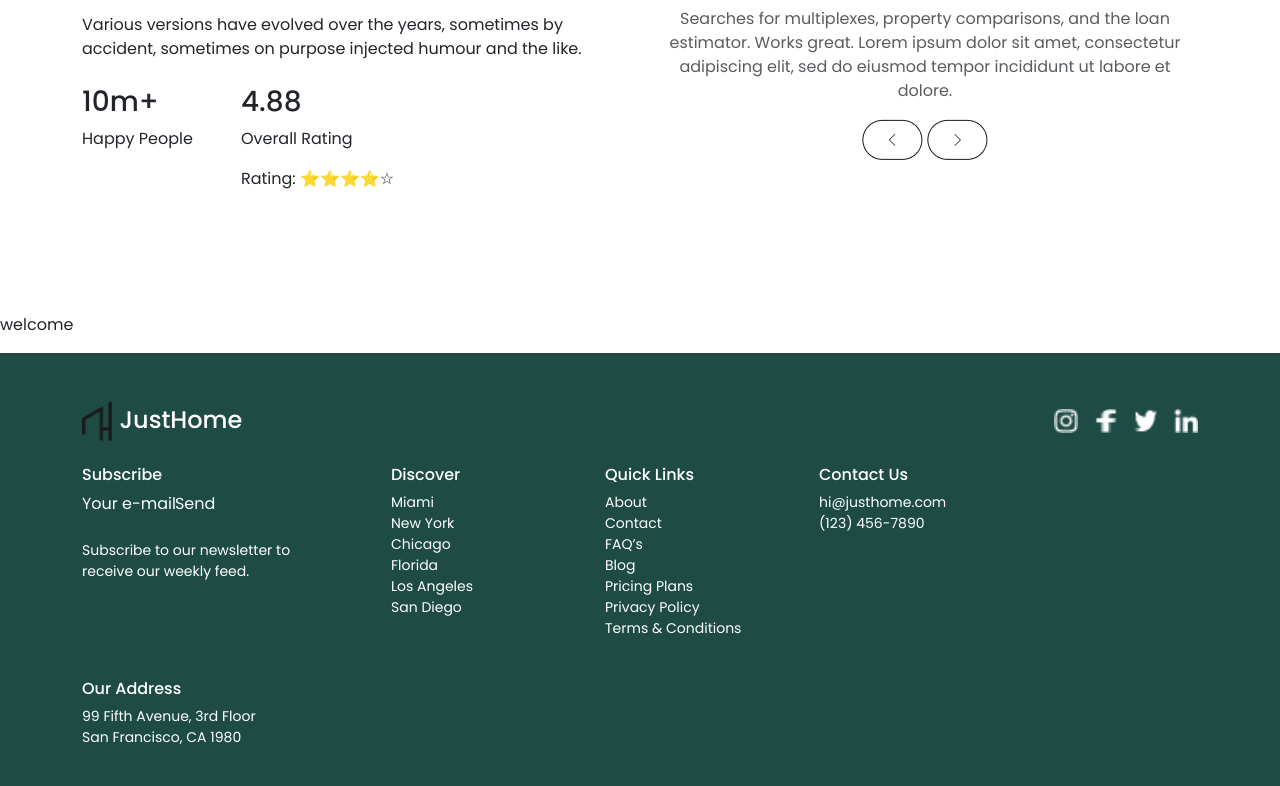
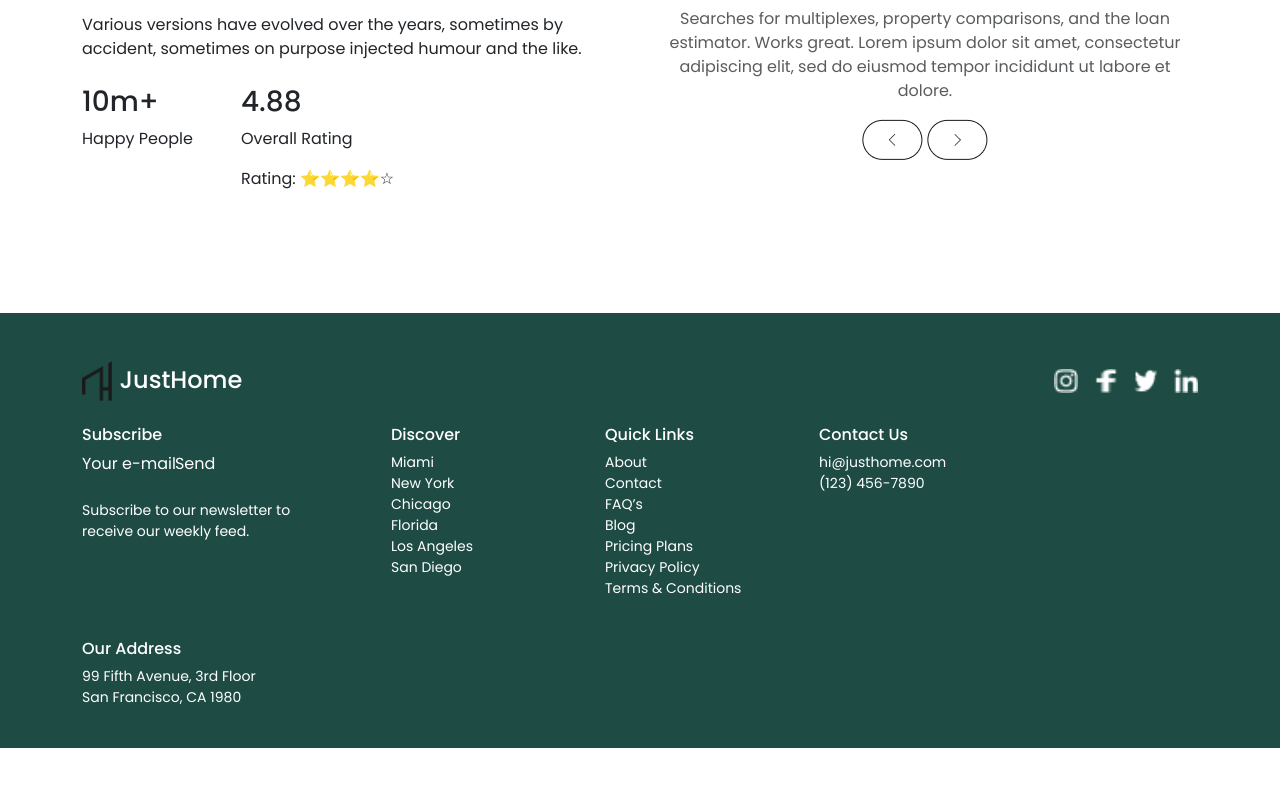
Before and after one commit to saravananvimal0608/Real-Estate-Website, a React (Create React App) app: page / in a window 1280 px wide. Shown: the part 3524-4310 px from the top of the page. After the commit the page ends 4272 px from the top, so only its background shows below. Built offline with nearby package versions, Linux system fonts and the light colour scheme.

Commit message:
removed code

```diff
--- a/src/pages/home.js
+++ b/src/pages/home.js
@@ -15,7 +15,7 @@ const Home = () => {
       <FeaturedProperties />
       <Swipper />
       <FindPerfectHome/>
-      <Review/><p>welcome</p>
+      <Review/>
 
     </div>
   );
```
